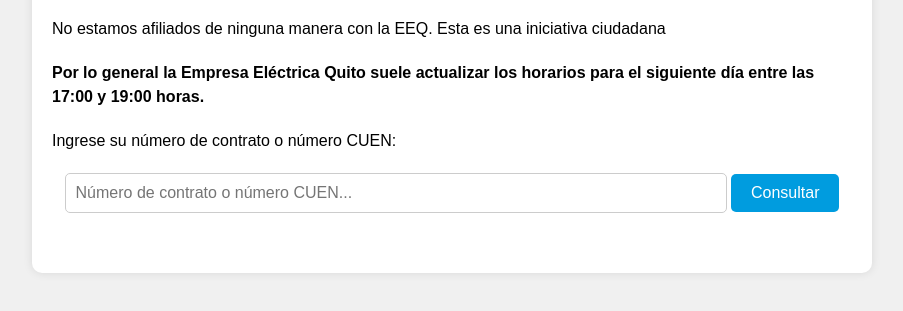
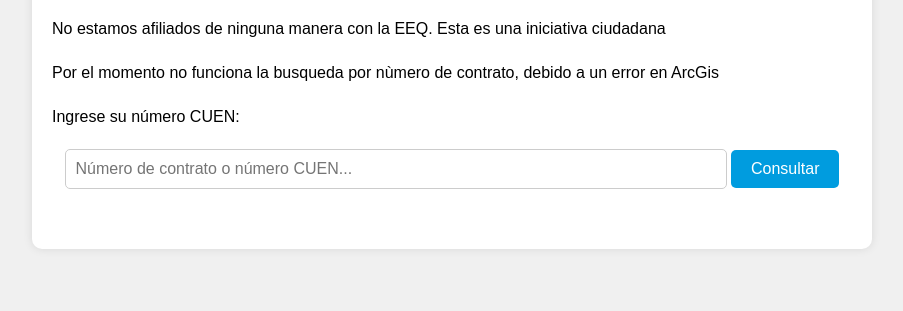
Before and after one commit to codewavejam/cortes-eeq.github.io, a plain HTML site: page index.html in a window 1280 px wide. Shown: the part 177-488 px from the top of the page, without its empty margins (188-1091 px from the left). Drawn offline with Linux system fonts and the light colour scheme.

Commit message:
Update index.html

```diff
--- a/index.html
+++ b/index.html
@@ -11,8 +11,8 @@
         <h1>Consulta de Cortes EEQ</h1>
         <p>Este sitio pretende ayudar a la ciudadanía en la consulta de horarios de cortes de luz.</p>
         <p>No estamos afiliados de ninguna manera con la EEQ. Esta es una iniciativa ciudadana</p>
-        <p><b>Por lo general la Empresa Eléctrica Quito suele actualizar los horarios para el siguiente día entre las 17:00 y 19:00 horas.</b></p>
-        <p>Ingrese su número de contrato o número CUEN:</p>
+        <p>Por el momento no funciona la busqueda por nùmero de contrato, debido a un error en ArcGis</p>
+        <p>Ingrese su número CUEN:</p>
         <form id="queryForm">
             <input type="text" id="searchId" placeholder="Número de contrato o número CUEN...">
             <input type="submit" value="Consultar">
```
